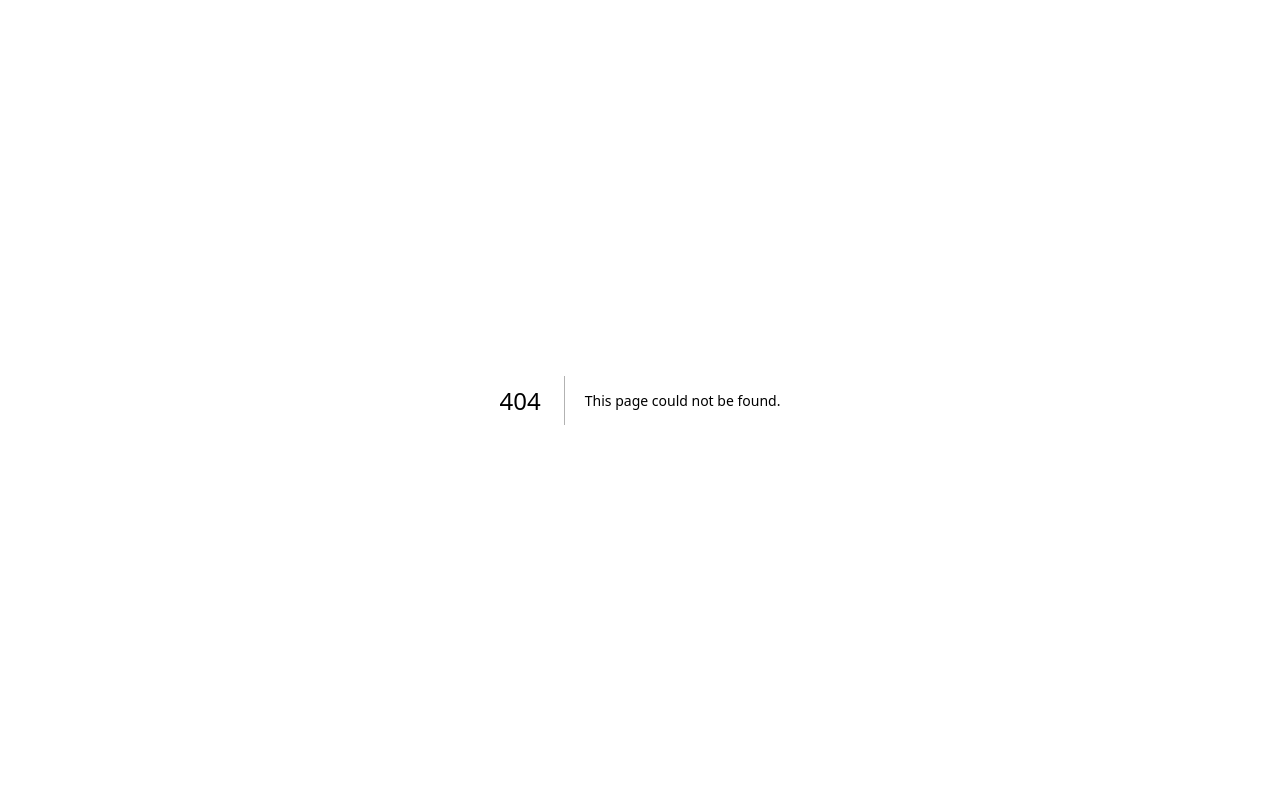
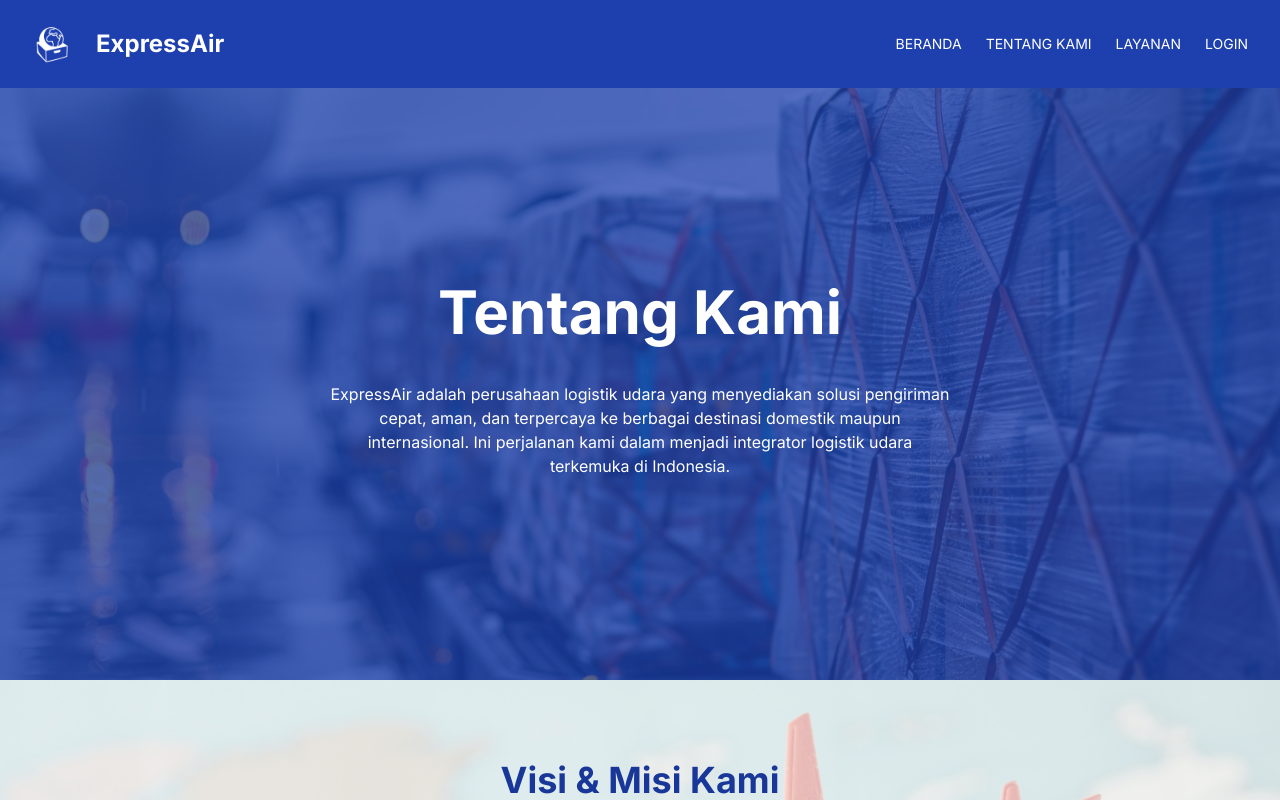
Before and after one commit to DeanFrederick500/Unguided-Chapter4-5-Next.JS, a Next.js app: page /about in a window 1280 px wide. Before the commit this address had no page. Shown: the top 800 px of the page. Built offline with nearby package versions, Linux system fonts and the light colour scheme.

Commit message:
layout company profile

```diff
--- /dev/null
+++ b/app/Hero/page.tsx
@@ -0,0 +1,21 @@
+import Navbar from "@/components/layout/Navbar";
+import Footer from "@/components/layout/Footer";
+
+import Hero from "@/components/sections/Hero";
+import AboutUs2 from "@/components/sections/AboutUs2";
+
+
+export default function HeroPage() {
+    return (
+        <>
+            <Navbar />
+
+            <main className="pt-20">
+            <Hero />
+            <AboutUs2 />
+            </main>
+
+            <Footer />
+        </>
+        );
+}
--- /dev/null
+++ b/app/about/page.tsx
@@ -0,0 +1,20 @@
+import Navbar from "@/components/layout/Navbar";
+import Footer from "@/components/layout/Footer";
+
+import AboutUs from "@/components/sections/AboutUs";
+import VisiMisi from "@/components/sections/VisiMisi";
+
+export default function AboutPage() {
+    return (
+        <>
+            <Navbar />
+
+            <main className="pt-20">
+            <AboutUs />
+            <VisiMisi />
+            </main>
+
+            <Footer />
+        </>
+        );
+}
--- a/app/admin/layout.tsx
+++ b/app/admin/layout.tsx
@@ -32,7 +32,7 @@ export default function AdminLayout({ children }: any) {
 
       {/* SIDEBAR */}
       <div
-        className={`bg-blue-700 text-white ${open ? "w-64" : "w-20"
+        className={`bg-blueprimary text-white ${open ? "w-64" : "w-20"
           } transition-all duration-300 flex flex-col fixed left-0 top-0 h-full`}
       >
 
--- a/app/admin/shipments/page.tsx
+++ b/app/admin/shipments/page.tsx
@@ -112,7 +112,7 @@ export default function ShipmentsPage() {
 
         <button
           onClick={() => setOpen(true)}
-          className="bg-blue-600 text-white px-4 py-2 rounded-lg flex items-center gap-2"
+          className="bg-blueprimary text-white px-4 py-2 rounded-lg flex items-center gap-2"
         >
           <Plus size={16} /> Tambah Shipment
         </button>
--- a/app/login/page.tsx
+++ b/app/login/page.tsx
@@ -62,8 +62,8 @@ export default function LoginPage() {
       {/* CARD LOGIN */}
       <div className="w-full max-w-md bg-white p-8 rounded-xl shadow">
 
-        <h2 className="text-2xl font-semibold mb-6">
-          Login
+        <h2 className="text-2xl font-semibold mb-6 text-center">
+          Welcome to ExpressAir <br />Cargo System
         </h2>
 
         <form onSubmit={handleLogin} className="space-y-4">
@@ -112,7 +112,7 @@ export default function LoginPage() {
         </form>
 
         <div className="mt-6 border-t pt-4 text-center text-sm text-gray-500">
-          <p>Login menggunakan email sesuai role (admin/operator)</p>
+          {/* <p>Login menggunakan email sesuai role (admin/operator)</p> */}
           <p className="mt-2">
             Demo: admin@expressair.com / admin123
           </p>
--- a/app/operator/layout.tsx
+++ b/app/operator/layout.tsx
@@ -30,7 +30,7 @@ export default function AdminLayout({ children }: any) {
 
       {/* SIDEBAR */}
       <div
-        className={`bg-blue-700 text-white ${open ? "w-64" : "w-20"
+        className={`bg-blueprimary text-white ${open ? "w-64" : "w-20"
           } transition-all duration-300 flex flex-col fixed left-0 top-0 h-full`}
       >
 
--- a/app/operator/shipments/page.tsx
+++ b/app/operator/shipments/page.tsx
@@ -112,7 +112,7 @@ export default function ShipmentsPage() {
 
         <button
           onClick={() => setOpen(true)}
-          className="bg-blue-600 text-white px-4 py-2 rounded-lg flex items-center gap-2"
+          className="bg-blueprimary text-white px-4 py-2 rounded-lg flex items-center gap-2"
         >
           <Plus size={16} /> Tambah Shipment
         </button>
--- a/app/page.tsx
+++ b/app/page.tsx
@@ -9,6 +9,7 @@ import VisiMisi from "@/components/sections/VisiMisi";
 import AboutUs2 from "@/components/sections/AboutUs2";
 import Service from "@/components/sections/Service";
 import Pengiriman from "@/components/sections/Pengiriman";
+import Link from 'next/link';
 
 export default function Home() {
   return (
@@ -17,11 +18,7 @@ export default function Home() {
 
       <main className="pt-20">
         <Hero />
-        <AboutUs />
-        <VisiMisi />
         <AboutUs2 />
-        <Service />
-        <Pengiriman />
       </main>
 
       <Footer />
--- /dev/null
+++ b/app/service/page.tsx
@@ -0,0 +1,20 @@
+import Navbar from "@/components/layout/Navbar";
+import Footer from "@/components/layout/Footer";
+
+import Service from "@/components/sections/Service";
+import Pengiriman from "@/components/sections/Pengiriman";
+
+export default function ServicePage() {
+    return (
+        <>
+          <Navbar />
+
+          <main className="pt-20">
+            <Service />
+            <Pengiriman />
+          </main>
+
+          <Footer />
+        </>
+      );
+}
--- a/app/tracking/[awb]/page.tsx
+++ b/app/tracking/[awb]/page.tsx
@@ -89,7 +89,7 @@ export default function DetailShipment() {
       <main className="bg-gray-50 w-full pt-28 flex-1">
         <div className="max-w-6xl mx-auto px-6 py-10">
 
-          <h1 className="text-5xl font-bold text-center text-blue-700 mb-12">
+          <h1 className="text-5xl font-bold text-center text-darkblue mb-12">
             Pelacakan Cepat
           </h1>
 
--- a/components/layout/Navbar.tsx
+++ b/components/layout/Navbar.tsx
@@ -34,17 +34,17 @@ export default function Navbar() {
       </div>
 
       <div className="flex gap-6 text-sm">
-        <a href="/#Hero" className="relative group">
+        <a href="/Hero" className="relative group">
           BERANDA
           <span className="absolute left-0 bottom-0 w-0 h-[2px] bg-current transition-all group-hover:w-full"></span>
         </a>
 
-        <a href="/#TentangKami" className="relative group">
+        <a href="/about" className="relative group">
           TENTANG KAMI
           <span className="absolute left-0 bottom-0 w-0 h-[2px] bg-current transition-all group-hover:w-full"></span>
         </a>
 
-        <a href="/#Service" className="relative group">
+        <a href="/service" className="relative group">
           LAYANAN
           <span className="absolute left-0 bottom-0 w-0 h-[2px] bg-current transition-all group-hover:w-full"></span>
         </a>
--- a/tailwind.config.ts
+++ b/tailwind.config.ts
@@ -20,8 +20,8 @@ const config: Config = {
           600: "#2F6FEB",
         },
 
-        blueprimary: "#0F3D91",
-        darkblue: "#082ce1",
+        blueprimary: "#1e40af",
+        darkblue: "#193799",
         lightblue: "#dbeafe",
       },
 
```
